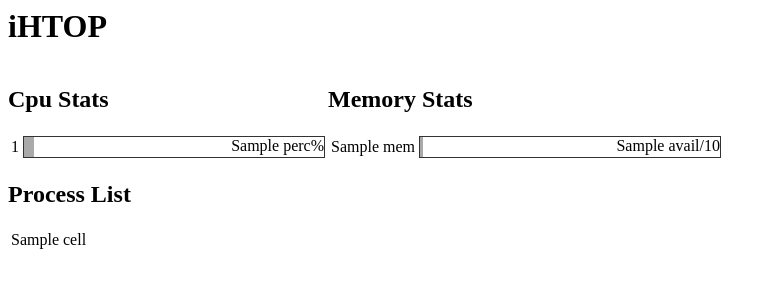
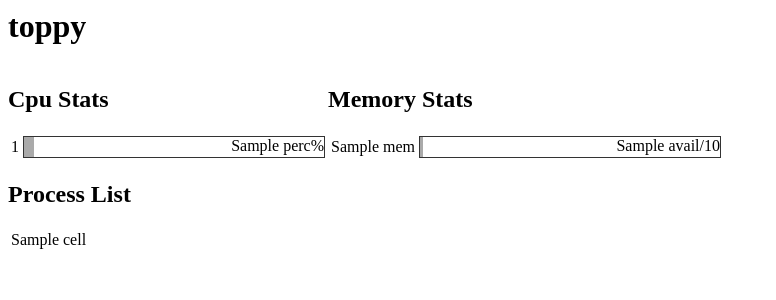
Before and after one commit to Necior/toppy, a Flask app: template templates/show_stats.html in a window 1280 px wide. Shown: the top 300 px of the page, without its empty margins (0-776 px from the left). Run offline with Flask 2, Linux system fonts and the light colour scheme; the template is opened without the code that fills it: most values are stand-ins (such as "Sample title", 1, 10 or a date in 2020).

Commit message:
Rename project to toppy

```diff
--- a/templates/show_stats.html
+++ b/templates/show_stats.html
@@ -26,10 +26,10 @@
 
 <html>
     <head>
-        <title>My poor HTOP</title>
+        <title>toppy</title>
     </head>
     <body>
-        <h1>iHTOP</h1>
+        <h1>toppy</h1>
 
         <div style="float:left;">
             <h2>Cpu Stats</h2>
```
Also changed, not shown: README.md.
